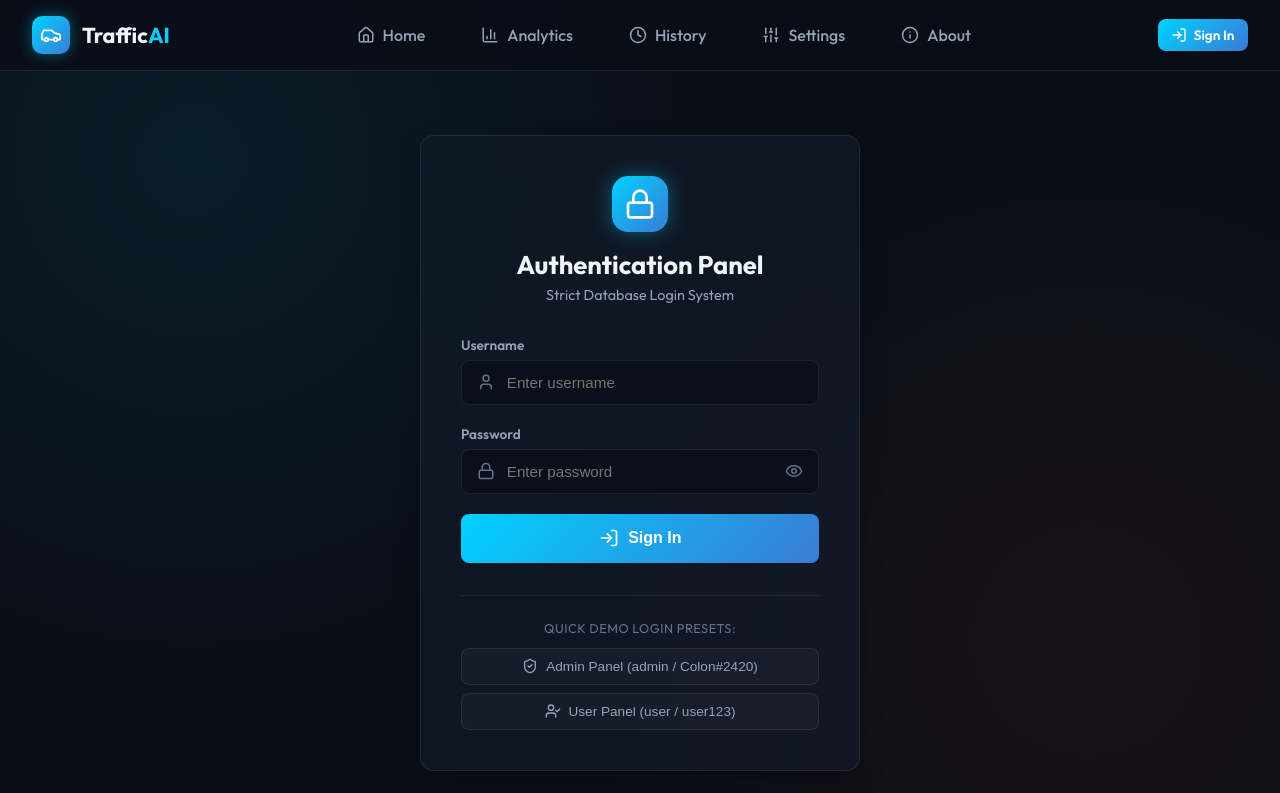
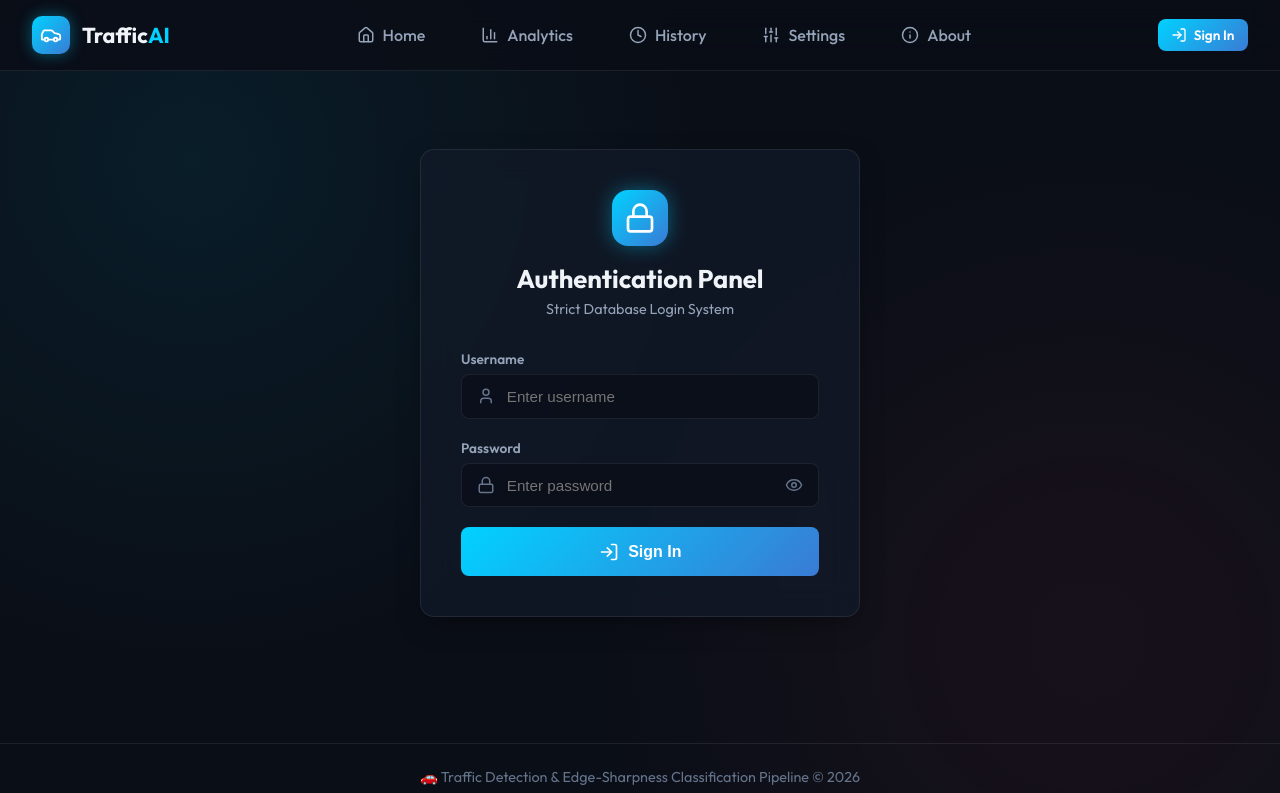
Before and after one commit to Tanmoy-code/TrafficAI, a React (Vite) app in the folder frontend/: page /login in a window 1280 px wide. Shown: the top 793 px of the page. Built offline with nearby package versions, Linux system fonts and the light colour scheme.

Commit message:
authentication restart 1.1.0

```diff
--- a/frontend/src/pages/Login.jsx
+++ b/frontend/src/pages/Login.jsx
@@ -1,7 +1,7 @@
 import React, { useState } from 'react';
 import { useNavigate } from 'react-router-dom';
 import { useAuth } from '../context/AuthContext';
-import { Lock, User, ShieldCheck, UserCheck, AlertCircle, LogIn, Eye, EyeOff } from 'lucide-react';
+import { Lock, User, AlertCircle, LogIn, Eye, EyeOff } from 'lucide-react';
 
 export default function Login() {
   const [username, setUsername] = useState('');
@@ -19,16 +19,6 @@ export default function Login() {
       navigate('/');
     } else {
       setError(res.error);
-    }
-  };
-
-  const fillCredentials = (userRole) => {
-    if (userRole === 'admin') {
-      setUsername('admin');
-      setPassword('Colon#2420');
-    } else {
-      setUsername('user');
-      setPassword('user123');
     }
   };
 
@@ -95,26 +85,6 @@ export default function Login() {
             <span>{loading ? 'Authenticating...' : 'Sign In'}</span>
           </button>
         </form>
-
-        <div className="demo-credentials-section">
-          <p className="demo-title">Quick Demo Login Presets:</p>
-          <div className="demo-btns">
-            <button
-              type="button"
-              className="demo-preset-btn admin-preset"
-              onClick={() => fillCredentials('admin')}
-            >
-              <ShieldCheck size={16} /> Admin Panel (admin / Colon#2420)
-            </button>
-            <button
-              type="button"
-              className="demo-preset-btn user-preset"
-              onClick={() => fillCredentials('user')}
-            >
-              <UserCheck size={16} /> User Panel (user / user123)
-            </button>
-          </div>
-        </div>
       </div>
     </div>
   );
```
